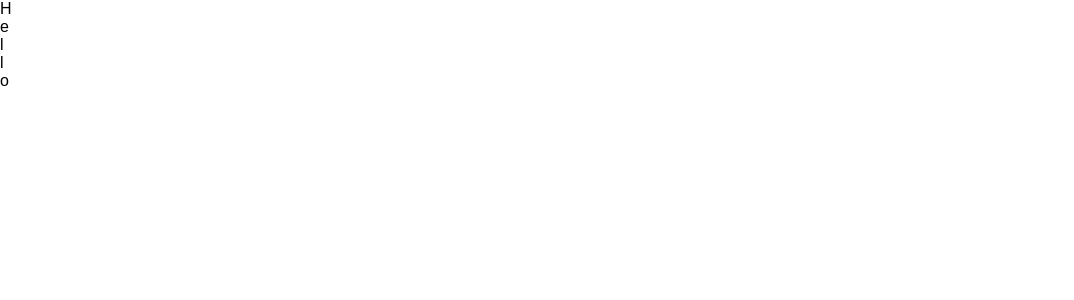
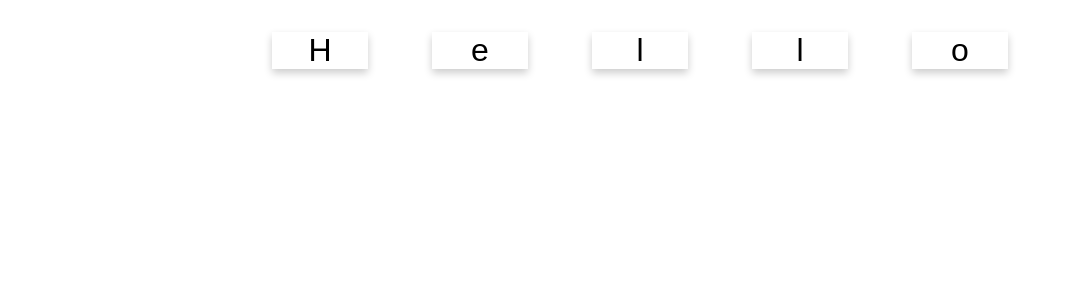
Before and after one commit to army1582/3SA03, a React (Create React App) app: page / in a window 1280 px wide. Shown: the top 300 px of the page, without its empty margins (0-1074 px from the left). Built offline with nearby package versions, Linux system fonts and the light colour scheme.

Commit message:
Call CSS

```diff
--- a/src/App.css
+++ b/src/App.css
@@ -26,3 +26,12 @@
   from { transform: rotate(0deg); }
   to { transform: rotate(360deg); }
 }
+.card {
+  display: inline-block;
+  text-align: center;
+  width: 3em;
+  font-size: 2em;
+  box-shadow: 0 4px 8px 0 rgba(0,0,0,0.2);
+  margin: 1em;
+  user-select: none;
+}
--- a/src/App.js
+++ b/src/App.js
@@ -6,7 +6,7 @@
 class App extends Component {
   render() {
     return (
-      <div>
+      <div class="App">
         {
           Array.from(word).map((c, i) => <CharacterCard value={c} key={i}/>)
         }
--- a/src/CharacterCard.js
+++ b/src/CharacterCard.js
@@ -2,7 +2,7 @@
 export default class CharacterCard extends Component {
     render(){
         return (
-            <div>{this.props.value}</div>
+            <div className="card">{this.props.value}</div>
         )
     }
 }
```
